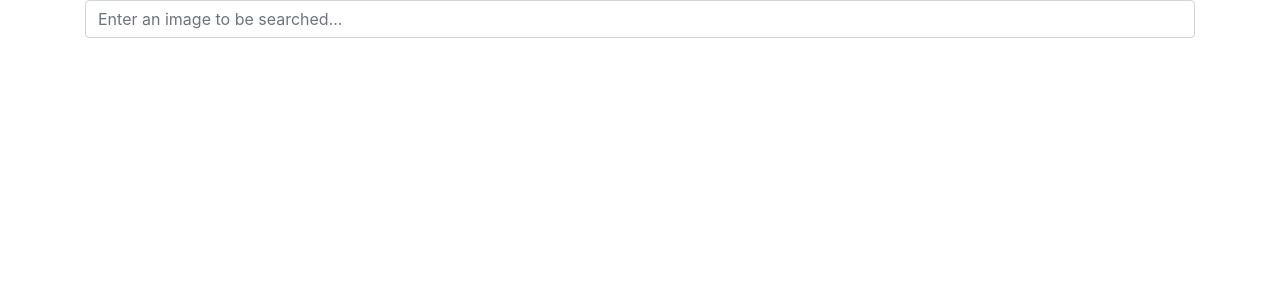
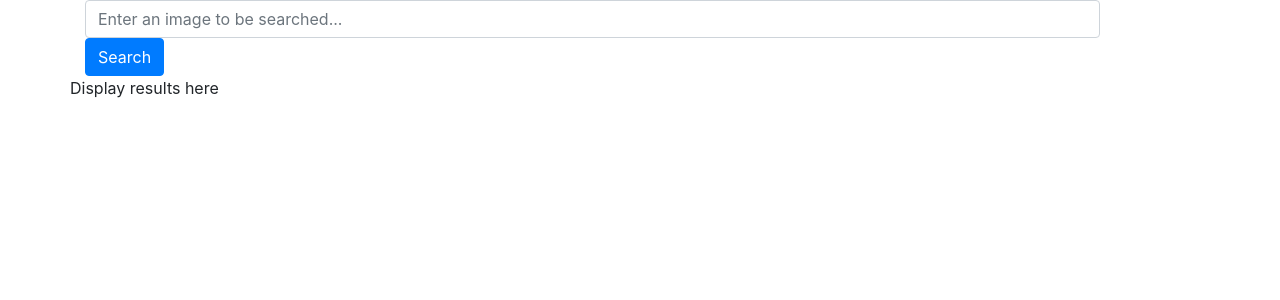
Before and after one commit to ssaket/amass-annotate-image, a React (Create React App) app: page / in a window 1280 px wide. Shown: the top 300 px of the page. Built offline with nearby package versions, Linux system fonts and the light colour scheme.

Commit message:
ready outer structure

```diff
--- a/src/App.jsx
+++ b/src/App.jsx
@@ -1,11 +1,35 @@
-import React from "react";
+import React, { Component } from "react";
 import SearchBar from "./components/SearchBar";
-function App() {
-  return (
-    <div className="image-amass-app container">
-      <SearchBar></SearchBar>
-    </div>
-  );
+import getApiData from "./components/Api";
+import SearchResults from "./components/SearchResults";
+export default class App extends Component {
+  state = { results: "" };
+
+  getResults = (searchTerm) => {
+    let data = getApiData(searchTerm);
+    this.setState({ results: data });
+  };
+
+  render() {
+    return (
+      <div className="image-amass-app container">
+        <div className="row">
+          <div className="col-sm-11">
+            <SearchBar getResults={this.getResults}></SearchBar>
+          </div>
+          {/* <div className="col-sm-1">
+            <button
+              className="btn btn-primary w-100"
+              onClick={() => this.getResults()}
+            >
+              Search
+            </button>
+          </div> */}
+        </div>
+        <div className="row">
+          <SearchResults results={this.state.results}></SearchResults>
+        </div>
+      </div>
+    );
+  }
 }
-
-export default App;
--- a/src/components/Api.jsx
+++ b/src/components/Api.jsx
@@ -1,13 +1,12 @@
-import React from "react";
 import axios from "axios";
 
-export default function Api(props) {
-  axios({
-    method: "get",
-    url: "https://api.unsplash.com/search/photos",
-    headers: { "X-Requested-With": "XMLHttpRequest" },
-  }).then(function (response) {
-    response.data.pipe(fs.createWriteStream("ada_lovelace.jpg"));
-  });
-  return <div></div>;
+export default function getApiData(query) {
+  //   axios({
+  //     method: "get",
+  //     url: "https://api.unsplash.com/search/photos",
+  //     headers: { "X-Requested-With": "XMLHttpRequest" },
+  //   }).then(function (response) {
+  //     response.data.pipe(fs.createWriteStream("ada_lovelace.jpg"));
+  //   });
+  return query;
 }
--- a/src/components/SearchBar.jsx
+++ b/src/components/SearchBar.jsx
@@ -1,13 +1,32 @@
-import React from "react";
+import React, { Component } from "react";
 
-export default function SearchBar() {
+export default class searchBar extends Component {
+  state = { searchTerm: "" };
+
+  setSearchTerm = (e) => {
+    let newValue = e.target.value;
+    this.setState({ searchTerm: newValue });
+  };
+
+  render() {
     return (
+      <div>
         <div className="search">
           <input
             type="text"
             className="form-control"
             placeholder="Enter an image to be searched...   "
+            value={this.state.searchTerm}
+            onChange={(e) => this.setSearchTerm(e)}
           />
+        </div>
+        <button
+          className="btn btn-primary"
+          onClick={() => this.props.getResults(this.state.searchTerm)}
+        >
+          Search
+        </button>
       </div>
     );
   }
+}
--- /dev/null
+++ b/src/components/SearchResults.jsx
@@ -0,0 +1,10 @@
+import React from "react";
+
+export default function SearchResults(props) {
+  return (
+    <div>
+      Display results here
+      <p>{props.results}</p>
+    </div>
+  );
+}
```
Lines whose indentation alone changed are shown as unchanged.
